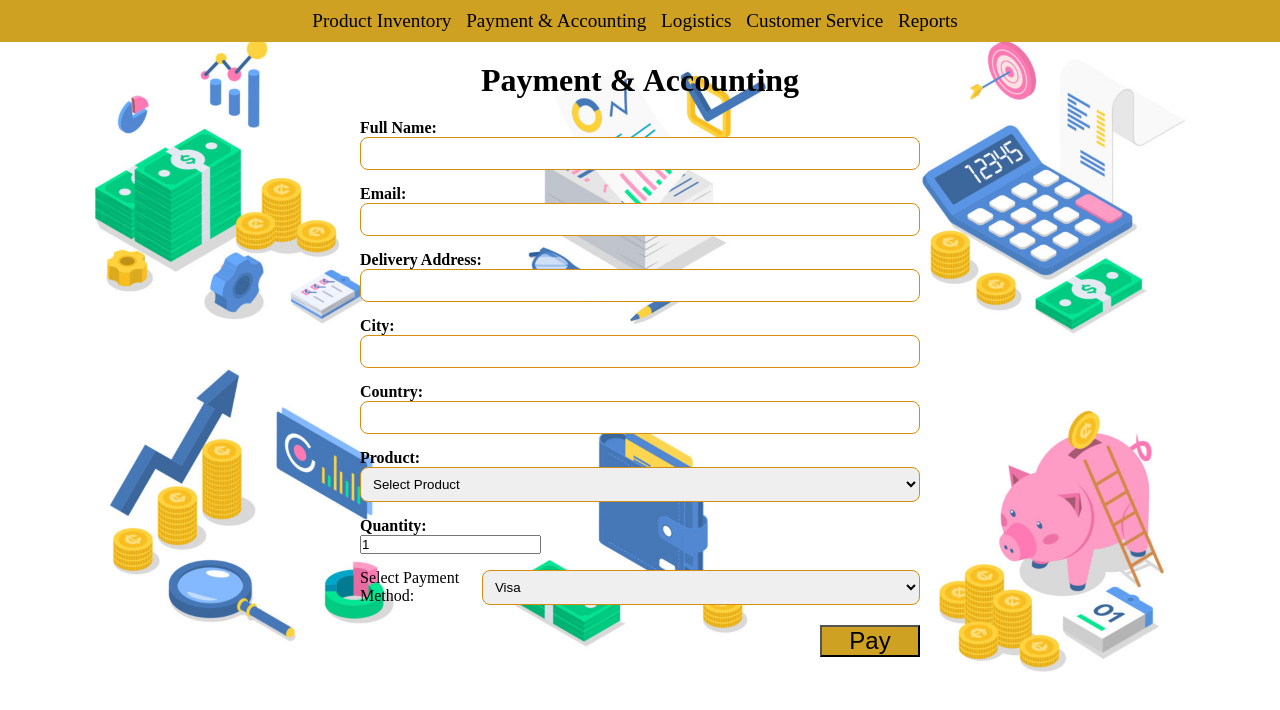
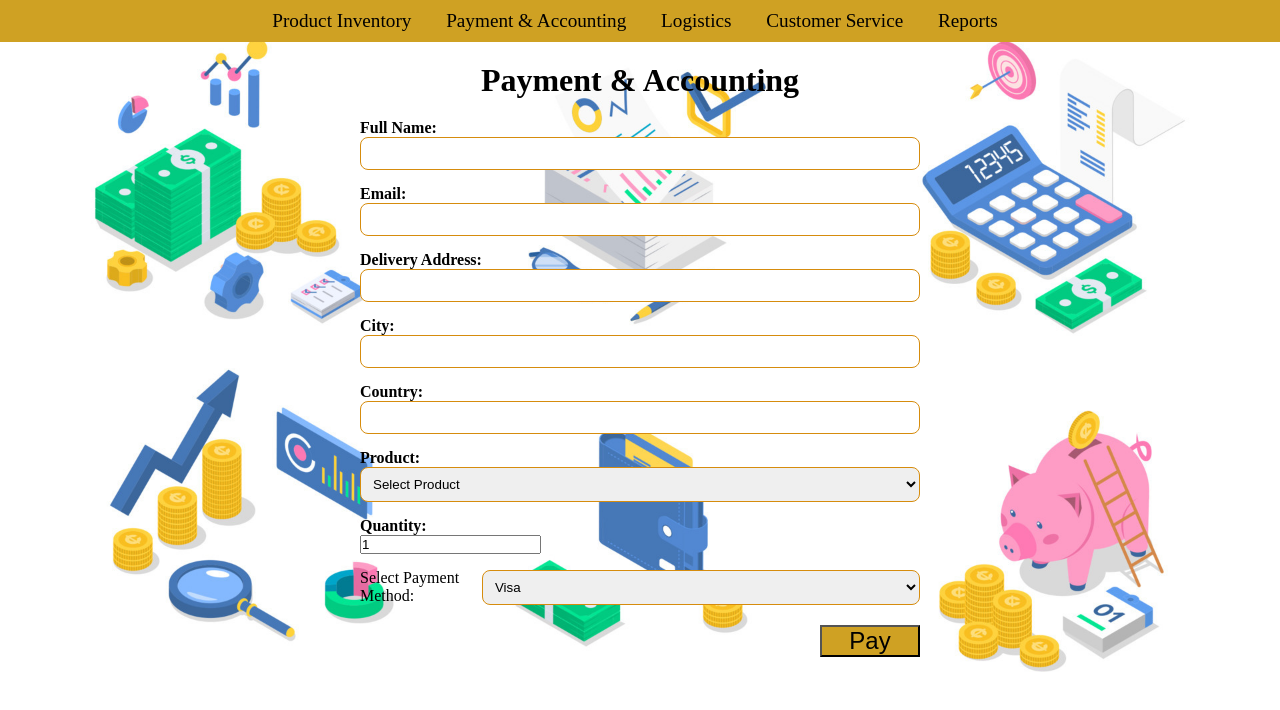
Before and after one commit to cacaii03/it28-ecommerce-balagan, a plain HTML site: page payment.html in a window 1280 px wide. Drawn offline with Linux system fonts and the light colour scheme.

Commit message:
add payment var style

```diff
--- a/payment.html
+++ b/payment.html
@@ -30,8 +30,8 @@
 
 nav ul {
     list-style-type: none;
+    padding: 0;
     margin: 0;
-            padding: 0;
 }
 
 nav ul li {
@@ -42,6 +42,14 @@
 nav ul li a {
     color: #020000;
     text-decoration: none;
+    padding: 5px 10px;
+    border-radius: 5px;
+    transition: background-color 0.2s, color 0.2s;
+}
+
+nav ul li a:hover {
+    background-color: #020000;
+    color: #ffffff;
 }
 
         /* Form container */
```
Lines whose indentation alone changed are shown as unchanged.
